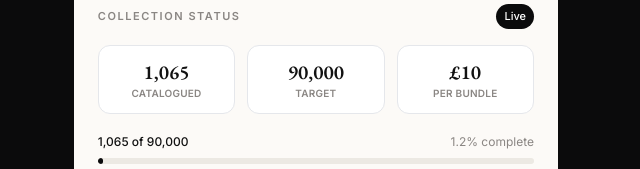
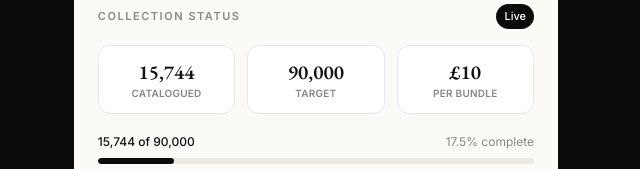
Before and after one commit to djbernie-cyber/Babes-Bookstore, a plain HTML site: page frontend/index.html in a window 1280 px wide. Shown: the part 192-361 px from the top of the page, 640-1280 px from the left. Drawn offline with nearby package versions, Linux system fonts and the light colour scheme; no server answers.

Commit message:
fix: update all stale static book counts from 1,065 to 15,744 across frontend pages

```diff
--- a/frontend/index.html
+++ b/frontend/index.html
@@ -6,7 +6,7 @@
     <meta http-equiv="Pragma" content="no-cache">
     <meta http-equiv="Expires" content="0">
   <title>Babe's Bookstore — The Public Domain Library</title>
-  <meta name="description" content="A scholarly public-domain library. 1,065 works catalogued, building to 90,000. Curated bundles from £10. Public domain, openly licensed, print-ready.">
+  <meta name="description" content="A scholarly public-domain library. 15,744+ works catalogued, building to 90,000. Curated bundles from £10. Public domain, openly licensed, print-ready.">
   <script src="https://cdn.tailwindcss.com"></script>
   <link href="https://fonts.googleapis.com/css2?family=EB+Garamond:ital,wght@0,400;0,600;1,400&family=Inter:wght@400;500;600&display=swap" rel="stylesheet">
   <script>tailwind.config={theme:{extend:{fontFamily:{serif:['EB Garamond','Georgia','serif'],sans:['Inter','system-ui','sans-serif']}}}}</script>
@@ -66,13 +66,13 @@
           <span class="text-[11px] px-2 py-1 rounded-full bg-[#0b0b0c] text-white font-medium">Live</span>
         </div>
         <div class="mt-4 grid grid-cols-3 gap-3 text-center">
-          <div class="bg-white border rounded-xl p-3"><p class="font-serif text-xl font-semibold" data-live-books>1,065</p><p class="text-[10px] uppercase tracking-wide font-semibold text-[#8a8683]">Catalogued</p></div>
+          <div class="bg-white border rounded-xl p-3"><p class="font-serif text-xl font-semibold" data-live-books>15,744</p><p class="text-[10px] uppercase tracking-wide font-semibold text-[#8a8683]">Catalogued</p></div>
           <div class="bg-white border rounded-xl p-3"><p class="font-serif text-xl font-semibold">90,000</p><p class="text-[10px] uppercase tracking-wide font-semibold text-[#8a8683]">Target</p></div>
           <div class="bg-white border rounded-xl p-3"><p class="font-serif text-xl font-semibold">£10</p><p class="text-[10px] uppercase tracking-wide font-semibold text-[#8a8683]">Per bundle</p></div>
         </div>
         <div class="mt-5">
-          <div class="flex justify-between text-xs"><span class="font-medium" id="progress-label"><span id="progress-count">1,065</span> of 90,000</span><span class="text-[#8a8683]" id="progress-pct">1.2% complete</span></div>
-          <div class="h-1.5 bg-[#ece9e3] rounded-full mt-2 overflow-hidden"><div id="progress-fill" class="h-full bg-[#0b0b0c] rounded-full" style="width:1.2%"></div></div>
+          <div class="flex justify-between text-xs">        <span class="font-medium" id="progress-label"><span id="progress-count">15,744</span> of 90,000</span><span class="text-[#8a8683]" id="progress-pct">17.5% complete</span></div>
+          <div class="h-1.5 bg-[#ece9e3] rounded-full mt-2 overflow-hidden"><div id="progress-fill" class="h-full bg-[#0b0b0c] rounded-full" style="width:17.5%"></div></div>
           <p class="text-xs text-[#8a8683] mt-2 leading-5">Ingested from Gutenberg, Standard Ebooks, OpenStax, DOAB, Wikisource and others. Each work is verified before it appears. No claim is made beyond what is live.</p>
         </div>
         <div class="mt-5 grid grid-cols-4 gap-2" id="cover-grid">
```
Also changed, not shown: frontend/account/purchases.html (+2 -2 lines), frontend/books/search.html (+1 -1 lines), frontend/bundles/index.html (+1 -1 lines).
